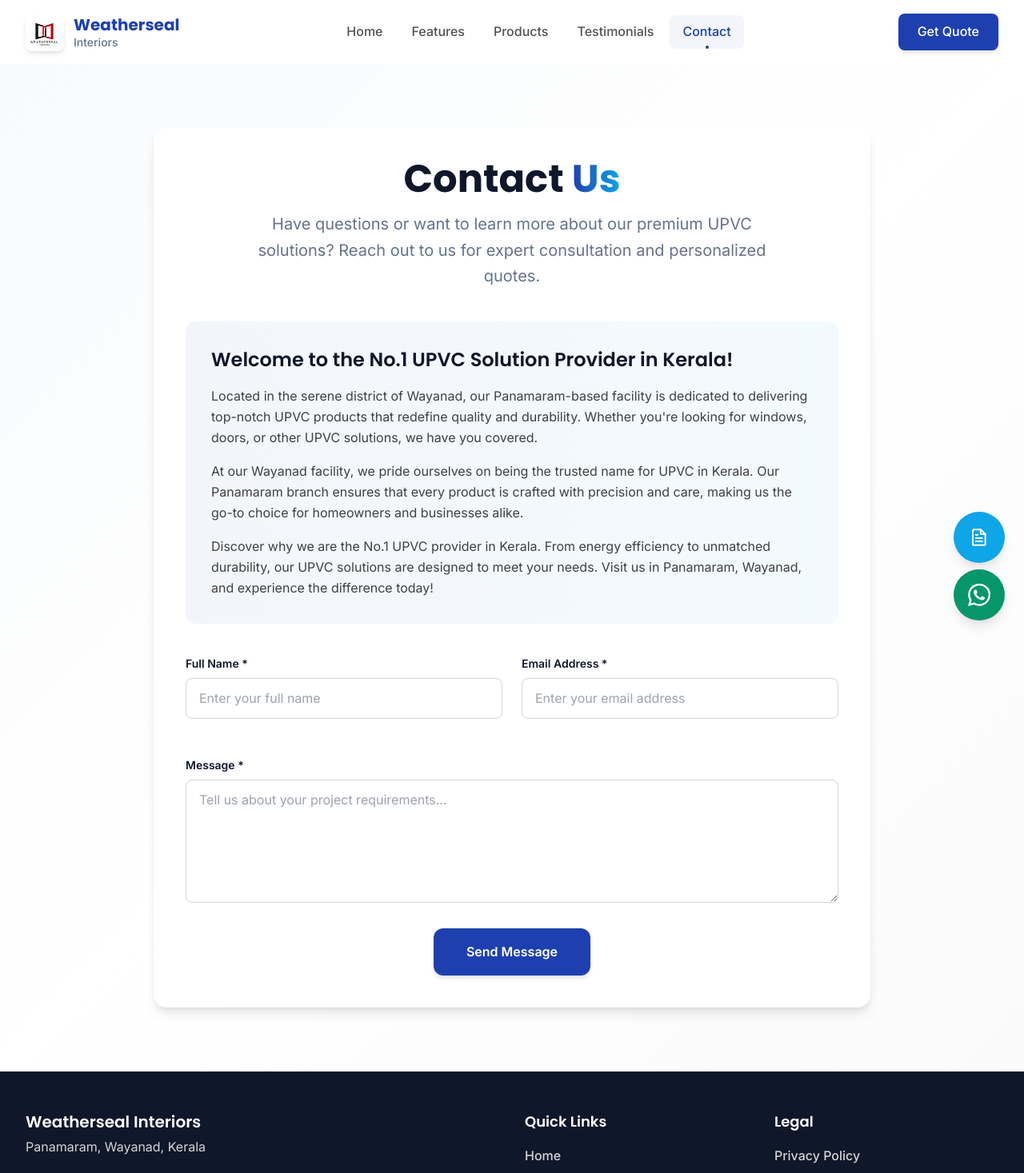
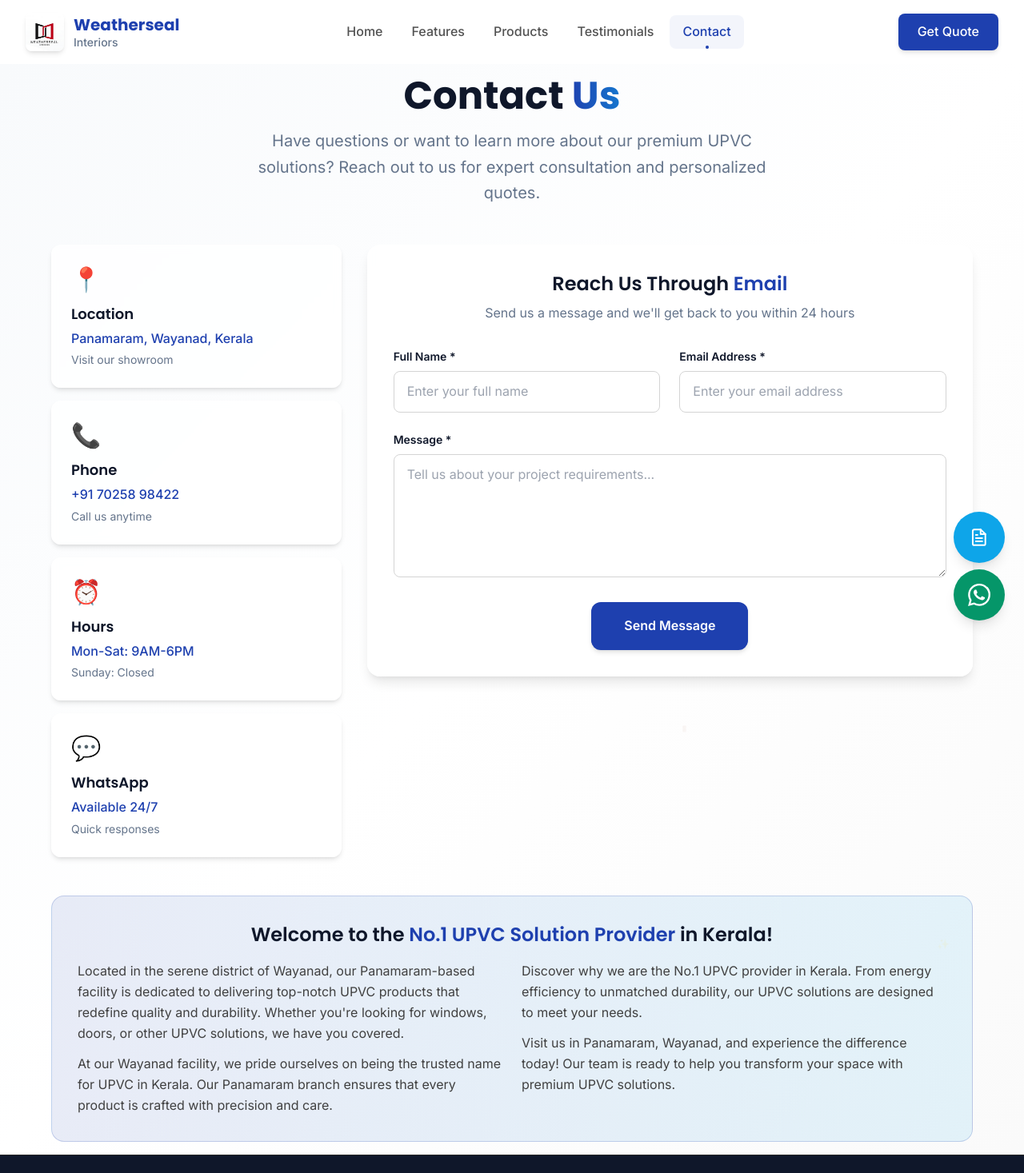
Before and after one commit to vishnupv1/weatherseal, a React (Vite) app: page /contact in a window 1280 px wide. Shown: the top 1467 px of the page at 80% size. Built offline with nearby package versions, Linux system fonts and the light colour scheme; the HTML template or start-up script is replaced by a standard one.

Commit message:
contact page

```diff
--- a/src/components/Contact.tsx
+++ b/src/components/Contact.tsx
@@ -34,67 +34,175 @@
     }
   };
 
+  const contactInfo = [
+    {
+      icon: "📍",
+      title: "Location",
+      details: "Panamaram, Wayanad, Kerala",
+      description: "Visit our showroom",
+    },
+    {
+      icon: "📞",
+      title: "Phone",
+      details: "+91 70258 98422",
+      description: "Call us anytime",
+    },
+    {
+      icon: "⏰",
+      title: "Hours",
+      details: "Mon-Sat: 9AM-6PM",
+      description: "Sunday: Closed",
+    },
+    {
+      icon: "💬",
+      title: "WhatsApp",
+      details: "Available 24/7",
+      description: "Quick responses",
+    },
+  ];
+
   return (
-    <div className="relative bg-gradient-to-br from-light via-white to-neutral-50 min-h-screen py-20 px-4">
+    <div className="relative bg-gradient-to-br from-light via-white to-neutral-50 min-h-screen py-4 px-4 overflow-hidden">
+      {/* Floating Background Elements */}
+      {[0, 1, 2, 3].map((index) => (
+        <motion.div
+          key={index}
+          initial={{ opacity: 0, scale: 0 }}
+          animate={{
+            opacity: [0, 0.2, 0],
+            scale: [0, 1, 0],
+            x: [0, 20, 0],
+            y: [0, -20, 0],
+          }}
+          transition={{
+            duration: 6,
+            delay: index * 0.5,
+            repeat: Infinity,
+            repeatDelay: 3,
+          }}
+          className="absolute text-3xl pointer-events-none"
+          style={{
+            left: `${15 + index * 25}%`,
+            top: `${20 + index * 20}%`,
+          }}
+        >
+          {["🏠", "🪟", "🚪", "✨"][index]}
+        </motion.div>
+      ))}
+
       {/* Full screen loader */}
       {isSending && (
         <div className="absolute inset-0 z-50 bg-white/80 backdrop-blur-sm flex items-center justify-center">
-          <div className="w-16 h-16 border-4 border-primary border-t-transparent rounded-full animate-spin" />
+          <motion.div
+            className="w-16 h-16 border-4 border-primary border-t-transparent rounded-full"
+            animate={{ rotate: 360 }}
+            transition={{ duration: 1, repeat: Infinity, ease: "linear" }}
+          />
         </div>
       )}
 
       <motion.div
-        className={`max-w-4xl mx-auto bg-white rounded-2xl shadow-enterprise-lg p-10 transition-all duration-300 ${
+        className={`max-w-6xl mx-auto transition-all duration-300 ${
           isSending ? "blur-sm" : ""
         }`}
         initial={{ opacity: 0, y: 20 }}
         animate={{ opacity: 1, y: 0 }}
         transition={{ duration: 0.6 }}
       >
-        <div className="text-center mb-10">
+        {/* Header Section */}
+        <motion.div
+          className="text-center mb-12"
+          initial={{ opacity: 0, y: -20 }}
+          animate={{ opacity: 1, y: 0 }}
+          transition={{ duration: 0.8, delay: 0.2 }}
+        >
           <h2 className="text-4xl lg:text-5xl font-display font-bold text-dark mb-4">
             Contact{" "}
-            <span className="text-primary bg-gradient-to-r from-primary to-accent bg-clip-text text-transparent">
+            <motion.span
+              className="text-primary bg-gradient-to-r from-primary to-accent bg-clip-text text-transparent"
+              animate={{
+                backgroundPosition: ["0% 50%", "100% 50%", "0% 50%"],
+              }}
+              transition={{ duration: 3, repeat: Infinity }}
+              style={{ backgroundSize: "200% 200%" }}
+            >
               Us
-            </span>
+            </motion.span>
           </h2>
           <p className="text-xl text-secondary max-w-2xl mx-auto leading-relaxed">
-            Have questions or want to learn more about our premium UPVC solutions?
-            Reach out to us for expert consultation and personalized quotes.
+            Have questions or want to learn more about our premium UPVC
+            solutions? Reach out to us for expert consultation and personalized
+            quotes.
           </p>
-        </div>
+        </motion.div>
 
-        <div className="bg-gradient-to-r from-primary/5 to-accent/5 rounded-xl p-8 mb-10">
-          <h3 className="text-2xl font-display font-semibold text-dark mb-4">
-            Welcome to the No.1 UPVC Solution Provider in Kerala!
+        <div className="grid grid-cols-1 lg:grid-cols-3 gap-8">
+          {/* Contact Info Cards */}
+          <motion.div
+            className="lg:col-span-1 space-y-4"
+            initial={{ opacity: 0, x: -30 }}
+            animate={{ opacity: 1, x: 0 }}
+            transition={{ duration: 0.8, delay: 0.4 }}
+          >
+            {contactInfo.map((info, index) => (
+              <motion.div
+                key={index}
+                className="bg-white/80 backdrop-blur-sm rounded-xl p-6 shadow-enterprise hover:shadow-enterprise-lg transition-all duration-300 border border-white/20"
+                whileHover={{
+                  scale: 1.02,
+                  rotateY: 2,
+                  boxShadow: "0 20px 40px rgba(15, 118, 110, 0.15)",
+                }}
+                initial={{ opacity: 0, y: 20 }}
+                animate={{ opacity: 1, y: 0 }}
+                transition={{ duration: 0.5, delay: 0.6 + index * 0.1 }}
+              >
+                <div className="text-3xl mb-3">{info.icon}</div>
+                <h3 className="text-lg font-semibold text-dark mb-1">
+                  {info.title}
                 </h3>
-          <div className="space-y-4 text-neutral-700 leading-relaxed">
-            <p>
-              Located in the serene district of Wayanad, our Panamaram-based facility is dedicated
-              to delivering top-notch UPVC products that redefine quality and durability.
-              Whether you're looking for windows, doors, or other UPVC solutions, we have you covered.
+                <p className="text-primary font-medium mb-1">{info.details}</p>
+                <p className="text-sm text-secondary">{info.description}</p>
+              </motion.div>
+            ))}
+          </motion.div>
+
+          {/* Contact Form */}
+          <motion.div
+            className="lg:col-span-2"
+            initial={{ opacity: 0, x: 30 }}
+            animate={{ opacity: 1, x: 0 }}
+            transition={{ duration: 0.8, delay: 0.6 }}
+          >
+            <motion.div
+              className="bg-white/80 backdrop-blur-sm rounded-2xl shadow-enterprise-lg p-8 border border-white/20"
+              whileHover={{
+                boxShadow: "0 25px 50px rgba(15, 118, 110, 0.1)",
+              }}
+            >
+              {/* Form Header */}
+              <motion.div
+                className="text-center mb-8"
+                initial={{ opacity: 0, y: -20 }}
+                animate={{ opacity: 1, y: 0 }}
+                transition={{ duration: 0.6, delay: 0.7 }}
+              >
+                <h3 className="text-2xl font-display font-semibold text-dark mb-2">
+                  Reach Us Through{" "}
+                  <span className="text-primary">Email</span>
+                </h3>
+                <p className="text-secondary">
+                  Send us a message and we'll get back to you within 24 hours
                 </p>
-            <p>
-              At our Wayanad facility, we pride ourselves on being the trusted name
-              for UPVC in Kerala. Our Panamaram branch ensures that every product is
-              crafted with precision and care, making us the go-to choice for
-              homeowners and businesses alike.
-            </p>
-            <p>
-              Discover why we are the No.1 UPVC provider in Kerala. From energy
-              efficiency to unmatched durability, our UPVC solutions are designed to
-              meet your needs. Visit us in Panamaram, Wayanad, and experience the
-              difference today!
-            </p>
-          </div>
-        </div>
+              </motion.div>
 
-        <form
-          ref={formRef}
-          onSubmit={sendEmail}
-          className="grid grid-cols-1 md:grid-cols-2 gap-6"
+              <form ref={formRef} onSubmit={sendEmail} className="space-y-6">
+                <div className="grid grid-cols-1 md:grid-cols-2 gap-6">
+                  <motion.div
+                    initial={{ opacity: 0, y: 20 }}
+                    animate={{ opacity: 1, y: 0 }}
+                    transition={{ duration: 0.5, delay: 0.8 }}
                   >
-          <div>
                     <label className="block text-sm font-semibold text-dark mb-2">
                       Full Name *
                     </label>
@@ -102,11 +210,15 @@
                       type="text"
                       name="name"
                       required
-              className="w-full border border-neutral-300 rounded-lg px-4 py-3 focus:border-primary focus:ring-2 focus:ring-primary/20 transition-all duration-200"
+                      className="w-full border border-neutral-300 rounded-lg px-4 py-3 focus:border-primary focus:ring-2 focus:ring-primary/20 transition-all duration-200 bg-white/50 backdrop-blur-sm"
                       placeholder="Enter your full name"
                     />
-          </div>
-          <div>
+                  </motion.div>
+                  <motion.div
+                    initial={{ opacity: 0, y: 20 }}
+                    animate={{ opacity: 1, y: 0 }}
+                    transition={{ duration: 0.5, delay: 0.9 }}
+                  >
                     <label className="block text-sm font-semibold text-dark mb-2">
                       Email Address *
                     </label>
@@ -114,18 +226,23 @@
                       type="email"
                       name="email"
                       required
-              className="w-full border border-neutral-300 rounded-lg px-4 py-3 focus:border-primary focus:ring-2 focus:ring-primary/20 transition-all duration-200"
+                      className="w-full border border-neutral-300 rounded-lg px-4 py-3 focus:border-primary focus:ring-2 focus:ring-primary/20 transition-all duration-200 bg-white/50 backdrop-blur-sm"
                       placeholder="Enter your email address"
                     />
+                  </motion.div>
                 </div>
-          <div>
+
                 <input
                   type="hidden"
                   name="time"
                   value={new Date().toLocaleString()}
                 />
-          </div>
-          <div className="md:col-span-2">
+
+                <motion.div
+                  initial={{ opacity: 0, y: 20 }}
+                  animate={{ opacity: 1, y: 0 }}
+                  transition={{ duration: 0.5, delay: 1.0 }}
+                >
                   <label className="block text-sm font-semibold text-dark mb-2">
                     Message *
                   </label>
@@ -133,28 +250,45 @@
                     name="message"
                     rows={5}
                     required
-              className="w-full border border-neutral-300 rounded-lg px-4 py-3 focus:border-primary focus:ring-2 focus:ring-primary/20 transition-all duration-200"
+                    className="w-full border border-neutral-300 rounded-lg px-4 py-3 focus:border-primary focus:ring-2 focus:ring-primary/20 transition-all duration-200 bg-white/50 backdrop-blur-sm"
                     placeholder="Tell us about your project requirements..."
                   />
-          </div>
-          <div className="md:col-span-2 text-center">
+                </motion.div>
+
+                <motion.div
+                  className="text-center"
+                  initial={{ opacity: 0, y: 20 }}
+                  animate={{ opacity: 1, y: 0 }}
+                  transition={{ duration: 0.5, delay: 1.1 }}
+                >
                   <motion.button
                     type="submit"
-              whileHover={{ scale: 1.02 }}
+                    whileHover={{
+                      scale: 1.02,
+                      boxShadow: "0 15px 30px rgba(15, 118, 110, 0.3)",
+                    }}
                     whileTap={{ scale: 0.98 }}
-              className="bg-primary text-white px-10 py-4 rounded-xl font-semibold shadow-enterprise hover:shadow-enterprise-lg hover:bg-primary/90 transition-all duration-300 transform hover:-translate-y-1 disabled:opacity-50 disabled:cursor-not-allowed"
+                    className="bg-primary text-white px-10 py-4 rounded-xl font-semibold shadow-enterprise hover:shadow-enterprise-lg hover:bg-primary/90 transition-all duration-300 transform hover:-translate-y-1 disabled:opacity-50 disabled:cursor-not-allowed relative overflow-hidden group"
                     disabled={isSending}
                   >
+                    <span className="relative z-10">
                       {isSending ? "Sending Message..." : "Send Message"}
+                    </span>
+                    <motion.div
+                      className="absolute inset-0 bg-gradient-to-r from-accent to-primary opacity-0 group-hover:opacity-100"
+                      initial={{ x: "-100%" }}
+                      whileHover={{ x: "0%" }}
+                      transition={{ duration: 0.3 }}
+                    />
                   </motion.button>
-          </div>
+                </motion.div>
               </form>
 
               {status && (
                 <motion.div
                   initial={{ opacity: 0, y: 10 }}
                   animate={{ opacity: 1, y: 0 }}
-            className="text-center mt-8 p-4 rounded-lg font-medium"
+                  className="text-center mt-6 p-4 rounded-lg font-medium"
                 >
                   {status.includes("successfully") ? (
                     <div className="text-success bg-success/10 border border-success/20 rounded-lg p-4">
@@ -168,6 +302,66 @@
                 </motion.div>
               )}
             </motion.div>
+          </motion.div>
+        </div>
+
+        {/* Welcome Message - Moved to Bottom */}
+        <motion.div
+          className="mt-12 bg-gradient-to-r from-primary/10 to-accent/10 rounded-2xl p-8 border border-primary/20"
+          initial={{ opacity: 0, y: 30 }}
+          animate={{ opacity: 1, y: 0 }}
+          transition={{ duration: 0.8, delay: 1.2 }}
+          whileHover={{
+            scale: 1.01,
+            boxShadow: "0 25px 50px rgba(15, 118, 110, 0.1)",
+          }}
+        >
+          <h3 className="text-2xl font-display font-semibold text-dark mb-4 text-center">
+            Welcome to the{" "}
+            <motion.span
+              className="text-primary"
+              animate={{
+                textShadow: [
+                  "0 0 0px rgba(15, 118, 110, 0)",
+                  "0 0 20px rgba(15, 118, 110, 0.3)",
+                  "0 0 0px rgba(15, 118, 110, 0)",
+                ],
+              }}
+              transition={{ duration: 2, repeat: Infinity }}
+            >
+              No.1 UPVC Solution Provider
+            </motion.span>{" "}
+            in Kerala!
+          </h3>
+          <div className="grid grid-cols-1 md:grid-cols-2 gap-6 text-neutral-700 leading-relaxed">
+            <div>
+              <p className="mb-3">
+                Located in the serene district of Wayanad, our Panamaram-based
+                facility is dedicated to delivering top-notch UPVC products that
+                redefine quality and durability. Whether you're looking for
+                windows, doors, or other UPVC solutions, we have you covered.
+              </p>
+              <p>
+                At our Wayanad facility, we pride ourselves on being the trusted
+                name for UPVC in Kerala. Our Panamaram branch ensures that every
+                product is crafted with precision and care.
+              </p>
+            </div>
+            <div>
+              <p className="mb-3">
+                Discover why we are the No.1 UPVC provider in Kerala. From
+                energy efficiency to unmatched durability, our UPVC solutions
+                are designed to meet your needs.
+              </p>
+              <p>
+                Visit us in Panamaram, Wayanad, and experience the difference
+                today! Our team is ready to help you transform your space with
+                premium UPVC solutions.
+              </p>
+            </div>
+          </div>
+        </motion.div>
+      </motion.div>
     </div>
   );
 };
```
Lines whose indentation alone changed are shown as unchanged.
